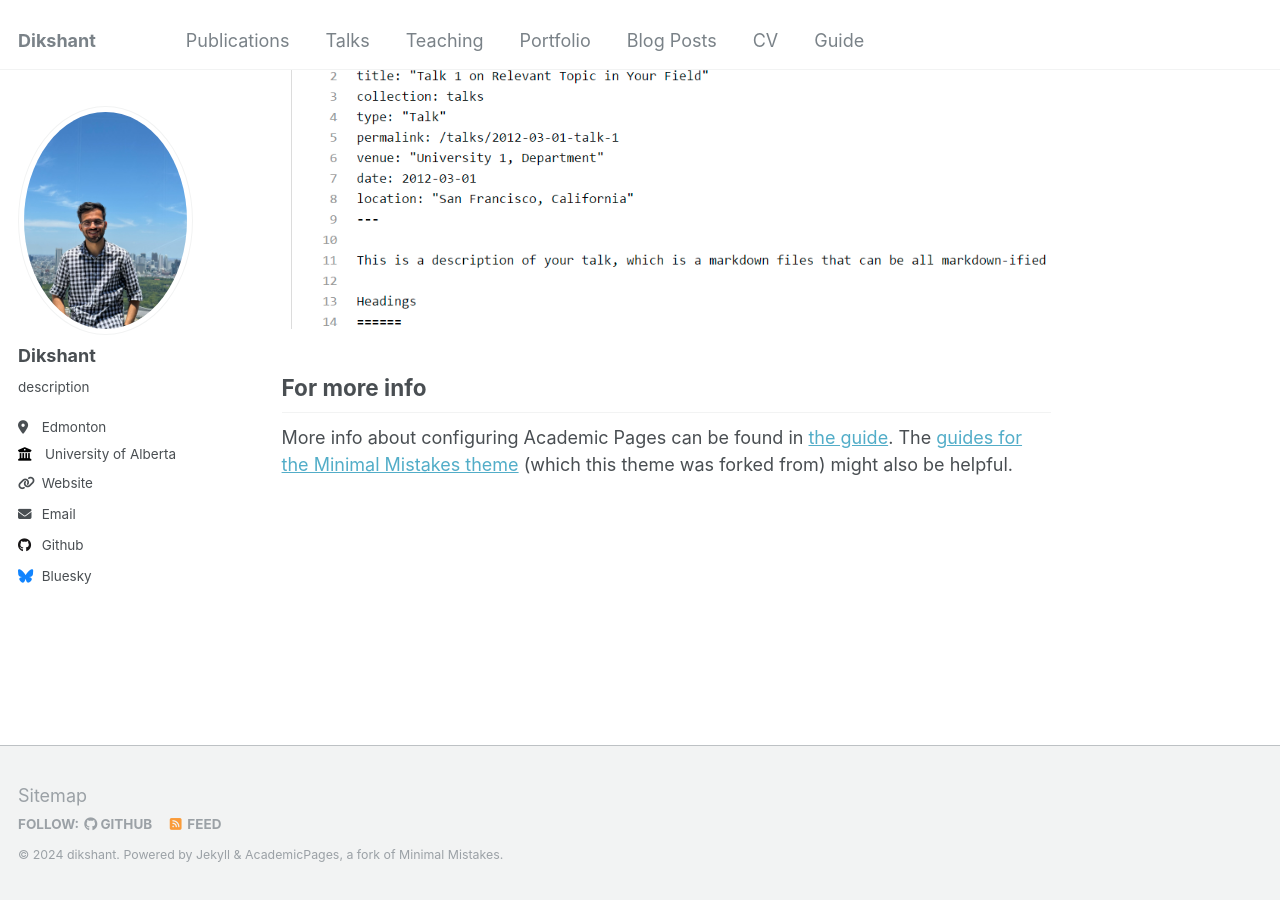
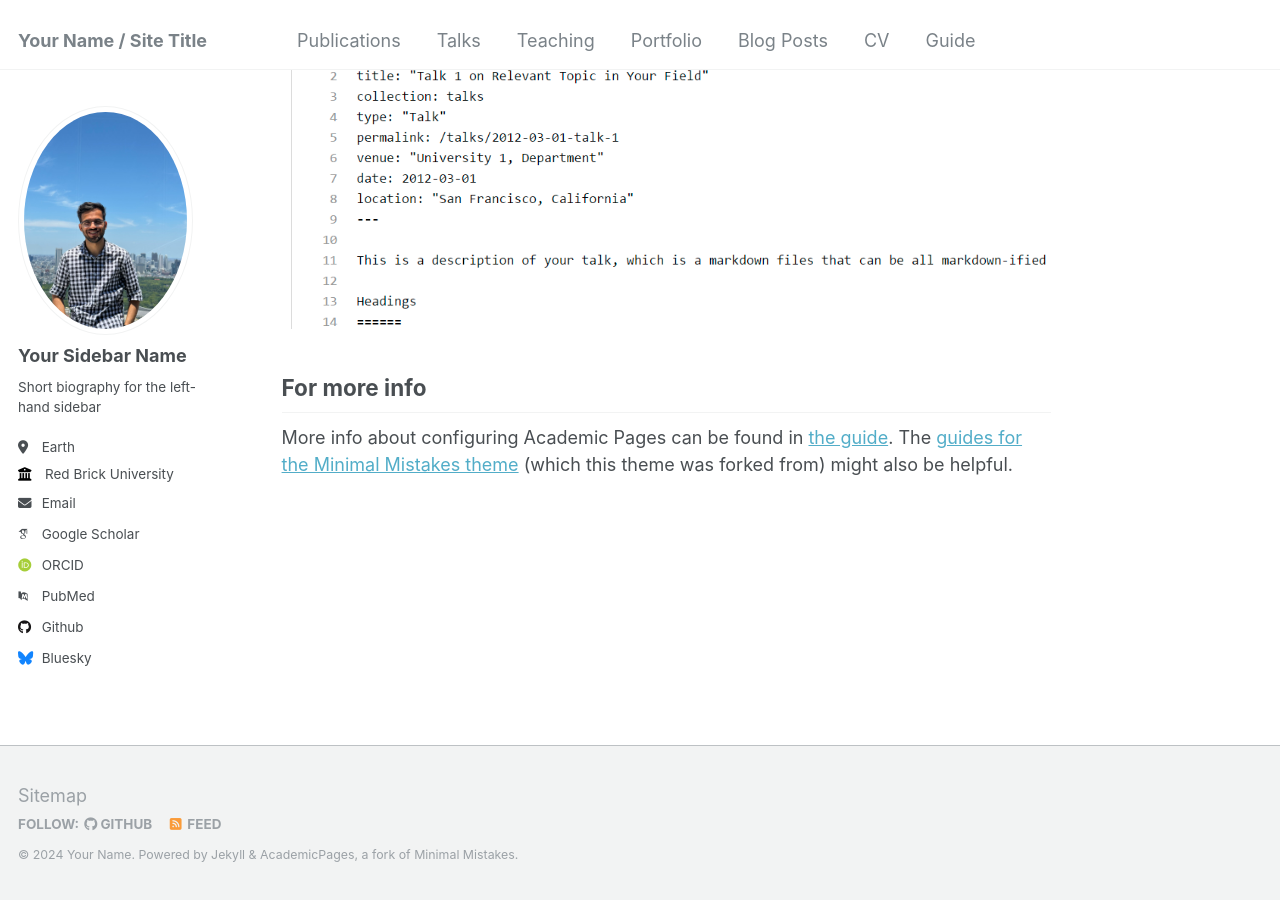
Before and after one commit to Dikshuy/Dikshuy.github.io, a Jekyll site: the page built from _pages/about.md, in a window 1280 px wide and 900 px high, scrolled down 2660 px. Built offline with Jekyll 4.4.1, drawn with Linux system fonts in a browser that asks for light colours; some web fonts are replaced.

```diff
--- a/_config.yml
+++ b/_config.yml
@@ -8,13 +8,13 @@
 
 # Basic Site Settings
 locale                   : "en-US"
-title                    : "Dikshant"
+title                    : "Your Name / Site Title"
 title_separator          : "-"
-name                     : &name "dikshant"
+name                     : &name "Your Name"
 description              : &description "personal description"
-url                      : https://dikshant.github.io # the base hostname & protocol for your site e.g. "https://mmistakes.github.io"
+url                      : https://academicpages.github.io # the base hostname & protocol for your site e.g. "https://mmistakes.github.io"
 baseurl                  : "" # the subpath of your site, e.g. "/blog"
-repository               : "dikshant/academicpages.github.io"
+repository               : "academicpages/academicpages.github.io"
 
 # Site Author - The following control what appear as part of the author content on the side bar.
 #               If a field is blank the icon and link will not appear, otherwise it will be shown.
@@ -22,21 +22,21 @@ repository               : "dikshant/academicpages.github.io"
 author:
   # Biographic information
   avatar           : "profile.jpeg"
-  name             : "Dikshant"
+  name             : "Your Sidebar Name"
   pronouns         : # example: "she/her"
-  bio              : "description"
-  location         : "Edmonton"
-  employer         : "University of Alberta"
-  uri              : "https://www.ualberta.ca/en/index.html"
-  email            : "ddikshan@ualberta.ca"
+  bio              : "Short biography for the left-hand sidebar"
+  location         : "Earth"
+  employer         : "Red Brick University"
+  uri              : # URL
+  email            : "none@example.org"
 
   # Academic websites
   arxiv            : # URL - Update with the correct link to your profile
-  googlescholar    : # "https://scholar.google.com/citations?user=PS_CX0AAAAAJ"
+  googlescholar    : "https://scholar.google.com/citations?user=PS_CX0AAAAAJ"
   impactstory      : # URL
-  orcid            : # "http://orcid.org/yourorcidurl"
+  orcid            : "http://orcid.org/yourorcidurl"
   semantic         : # URL
-  pubmed           : # "https://www.ncbi.nlm.nih.gov/pubmed/?term=john+snow"
+  pubmed           : "https://www.ncbi.nlm.nih.gov/pubmed/?term=john+snow"
   researchgate     : # URL
 
   # Repositories and software development
```
